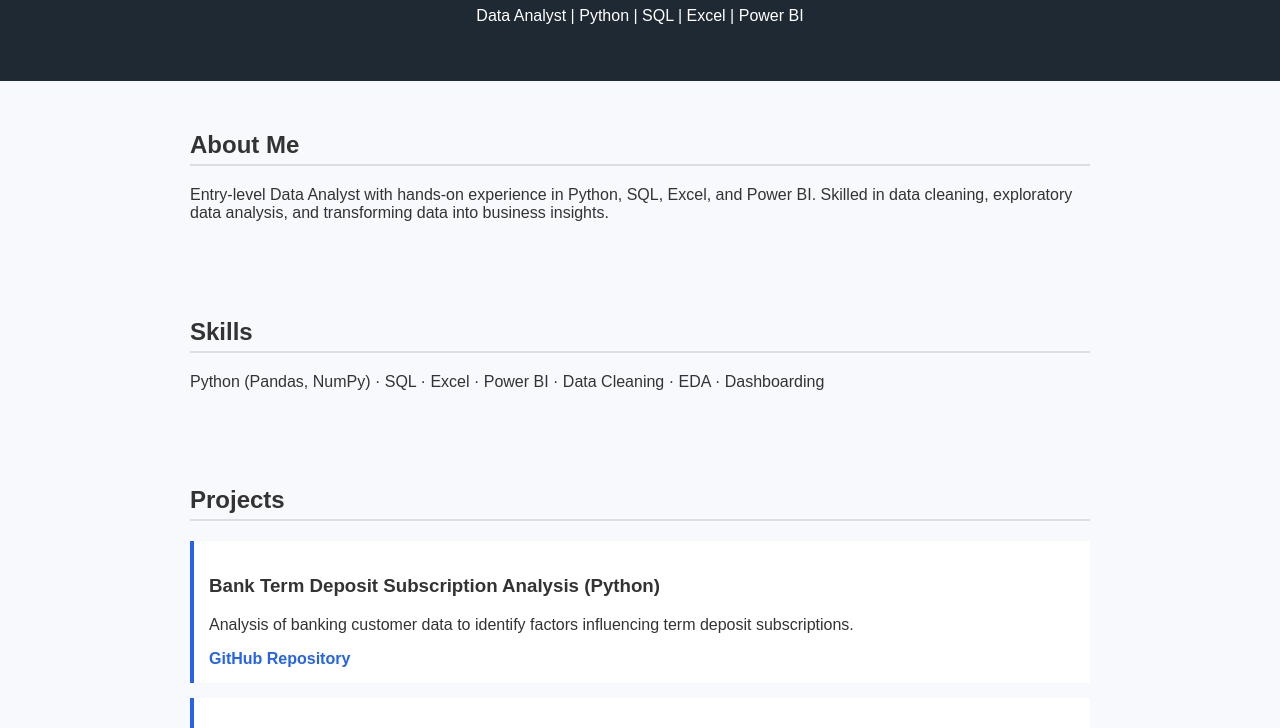
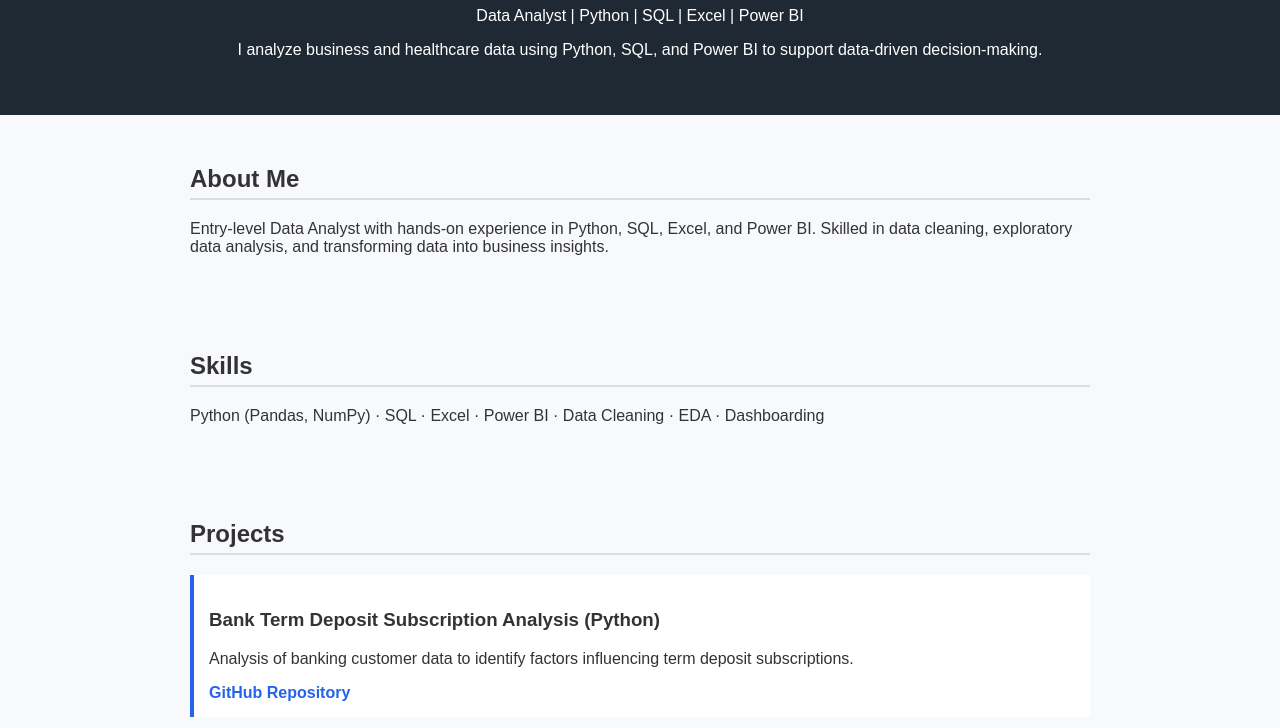
Before and after one commit to UpasanaBara-hub/UpasanaBara-hub.github.io, a plain HTML site: page index.html in a window 1280 px wide. Shown: the part 113-841 px from the top of the page. Drawn offline with Linux system fonts and the light colour scheme.

Commit message:
Update index.html

```diff
--- a/index.html
+++ b/index.html
@@ -49,6 +49,9 @@
 <header>
     <h1>Upasana Bara</h1>
     <p>Data Analyst | Python | SQL | Excel | Power BI</p>
+    <p class="value-statement">
+    I analyze business and healthcare data using Python, SQL, and Power BI to support data-driven decision-making.
+  </p>
 </header>
 
 <section>
```
